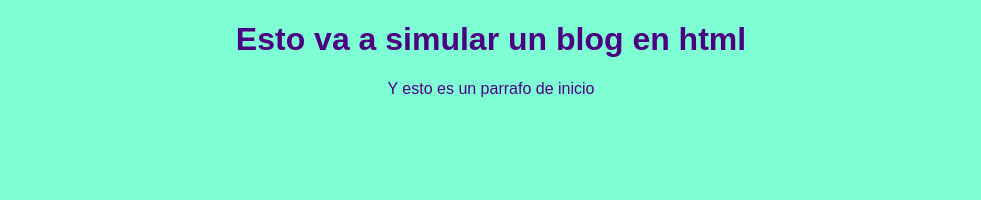
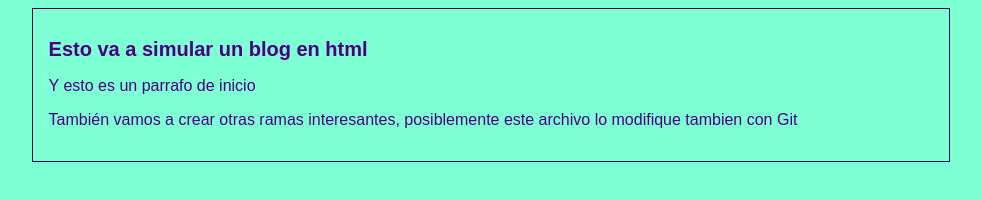
Before and after one commit to mariana-ruge/blog, a plain HTML site: page index.html in a window 1280 px wide. Shown: the whole page, without its empty margins (149-1130 px from the left). Drawn offline with Linux system fonts and the light colour scheme.

Commit message:
Commit al archivo del blogpost para su versión.

```diff
--- a/estilos/estilos.css
+++ b/estilos/estilos.css
@@ -4,4 +4,18 @@ body
     color:indigo;
     text-align: center;
     font-family: Arial, Helvetica, sans-serif;
+    font-size: 16px;
 }
+#container
+{
+    width: 70%;
+    padding: 1em;
+    text-align: left;
+    border: 1px solid rgb(1, 8, 75);
+    margin: 0 auto;
+}
+#container h1
+{
+    font-size: 20px;
+
+}
--- a/index.html
+++ b/index.html
@@ -7,7 +7,13 @@
     <title>Documento para modificar con Git</title>
 </head>
 <body>
-    <h1> Esto va a simular un blog en html </h1>
-    <p> Y esto es un parrafo de inicio </p>
+    <!--Vamos a crear un div para poder manipular los estilos-->
+    <div id="container">
+        <h1> Esto va a simular un blog en html </h1>
+        <p> Y esto es un parrafo de inicio </p>
+        <!--Vamos a crear mas ramas en HTML y CSS-->
+        <p> También vamos a crear otras ramas interesantes, posiblemente este
+            archivo lo modifique tambien con Git </p>
+    </div>
 </body>
 </html>
```
